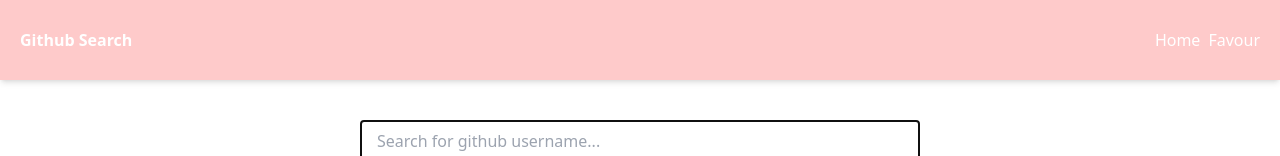
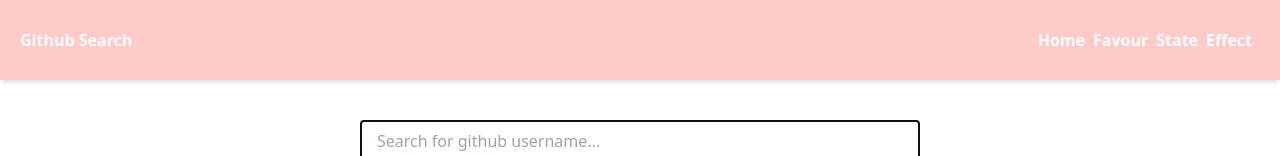
Before and after one commit to elis-11/r-s, a React (Vite) app: page / in a window 1280 px wide. Shown: the top 156 px of the page. Built offline with nearby package versions, Linux system fonts and the light colour scheme.

Commit message:
Training

```diff
--- a/src/App.tsx
+++ b/src/App.tsx
@@ -2,6 +2,8 @@ import { Route, Routes } from "react-router-dom";
 import { Navigation } from "./components/Navigation";
 import { Favour } from "./pages/Favour";
 import { Home } from "./pages/Home";
+import { Effect } from "./pages/hooks/useEffekt";
+import { State } from "./pages/hooks/useState";
 
 export const App = () => {
   return (
@@ -10,6 +12,8 @@ export const App = () => {
     <Routes>
       <Route path="/" element={<Home />} />
       <Route path="/favour" element={<Favour />} />
+      <Route path="/state" element={<State />} />
+      <Route path="/effect" element={<Effect />} />
     </Routes>
     </>
   );
--- a/src/components/Navigation.tsx
+++ b/src/components/Navigation.tsx
@@ -6,9 +6,11 @@ export const Navigation = () => {
 <nav className='flex justify-between items-center h-[5rem] px-5 shadow-md bg-red-200 text-white'>
 <h3 className='font-bold tex-lg'>Github Search</h3>
 
-<span>
-    <Link to="/" className='mr-2'>Home</Link>
-    <Link to="/favour">Favour</Link>
+<span className='font-bold'>
+    <Link to="/" className='mr-2 isActive  active:text-red-300'>Home</Link>
+    <Link to="/favour" className='mr-2 active:text-red-300'>Favour</Link>
+    <Link to="/state" className='mr-2 active:text-red-300'>State</Link>
+    <Link to="/effect" className='mr-2 active:text-red-300'>Effect</Link>
 </span>
 </nav>
   )
--- a/src/main.tsx
+++ b/src/main.tsx
@@ -1,5 +1,6 @@
 import React from "react";
 import ReactDOM from "react-dom/client";
+import './reset.css'
 import { App } from "./App";
 import "./index.css";
 import { BrowserRouter } from "react-router-dom";
--- /dev/null
+++ b/src/pages/hooks/useEffekt.tsx
@@ -0,0 +1,6 @@
+
+export const Effect = () => {
+  return (
+    <div>Effect</div>
+  )
+}
--- /dev/null
+++ b/src/pages/hooks/useState.tsx
@@ -0,0 +1,80 @@
+import { useState } from "react";
+
+export const State = () => {
+  const [color, setColor] = useState("red");
+  const [brand, setBrand] = useState("Ford");
+  const [model, setModel] = useState("Mustang");
+  const [year, setYear] = useState("1964");
+  const [cat, setCat] = useState({
+    name: "Tom",
+    color: "red",
+    year: 3,
+  });
+
+  const updateColor = () => {
+    setCat((previosState) => {
+      return { ...previosState, color: "white" };
+    });
+  };
+  const [count, setCount] = useState(0)
+
+  return (
+    <div>
+      {/* COUNT */}
+      <h2>You clicked {count} times</h2>
+      <button type="button" onClick={()=> setCount(count + 1)} className='bg-gray-300 mx-3 px-5'>+</button>
+      <button type="button" onClick={()=> setCount(count - 1)} className='bg-gray-300 px-5'>-</button>
+      {/* CAT */}
+      <div>
+        <p>
+          {" "}
+          My cat's name is {cat.name} {cat.color} and he is {cat.year} years old{" "}
+        </p>
+        <button type="button" onClick={updateColor} className='bg-gray-300'>
+          White
+        </button>
+      </div>
+      {/* COLOR */}
+      <div>
+        <span>My favorit color is: </span>
+        <span style={{ color }}> {color}</span>
+      </div>
+      <div>
+        <span>
+          <button
+            style={{ color: "green", margin: "1rem" }}
+            type="button"
+            onClick={() => setColor("green")}
+          >
+            Green
+          </button>
+        </span>
+        <span>
+          <button
+            style={{ color: "red", margin: "1rem" }}
+            type="button"
+            onClick={() => setColor("red")}
+          >
+            Red{" "}
+          </button>
+        </span>
+        <span>
+          <button
+            style={{ color: "fuchsia", margin: "1rem" }}
+            type="button"
+            onClick={() => setColor("fuchsia")}
+          >
+            Fuchsia
+          </button>
+        </span>
+      </div>
+      {/* CAR */}
+      <div>
+        <h2>My {brand}</h2>
+        <p>
+          It is a {color} {model} from {year}
+        </p>
+      </div>
+    </div>
+  );
+};
--- /dev/null
+++ b/src/reset.css
@@ -0,0 +1,48 @@
+/* http://meyerweb.com/eric/tools/css/reset/
+   v2.0 | 20110126
+   License: none (public domain)
+*/
+
+html, body, div, span, applet, object, iframe,
+h1, h2, h3, h4, h5, h6, p, blockquote, pre,
+a, abbr, acronym, address, big, cite,
+del, dfn, em, img, ins, kbd, q, s, samp,
+small, strike, sub, sup, tt, var,
+b, u, i, center,
+dl, dt, dd, ol, ul, li,
+fieldset, form, label, legend,
+table, caption, tbody, tfoot, thead, tr, th, td,
+article, aside, canvas, details, embed,
+figure, figcaption, footer, header, hgroup,
+menu, nav, output, ruby, section, summary,
+time, mark, audio, video {
+	margin: 0;
+	padding: 0;
+	border: 0;
+	font-size: 100%;
+	font: inherit;
+	vertical-align: baseline;
+}
+/* HTML5 display-role reset for older browsers */
+article, aside, details, figcaption, figure,
+footer, header, hgroup, menu, nav, section {
+	display: block;
+}
+body {
+	line-height: 1;
+}
+ol, ul {
+	list-style: none;
+}
+blockquote, q {
+	quotes: none;
+}
+blockquote:before, blockquote:after,
+q:before, q:after {
+	content: '';
+	content: none;
+}
+table {
+	border-collapse: collapse;
+	border-spacing: 0;
+}
```
